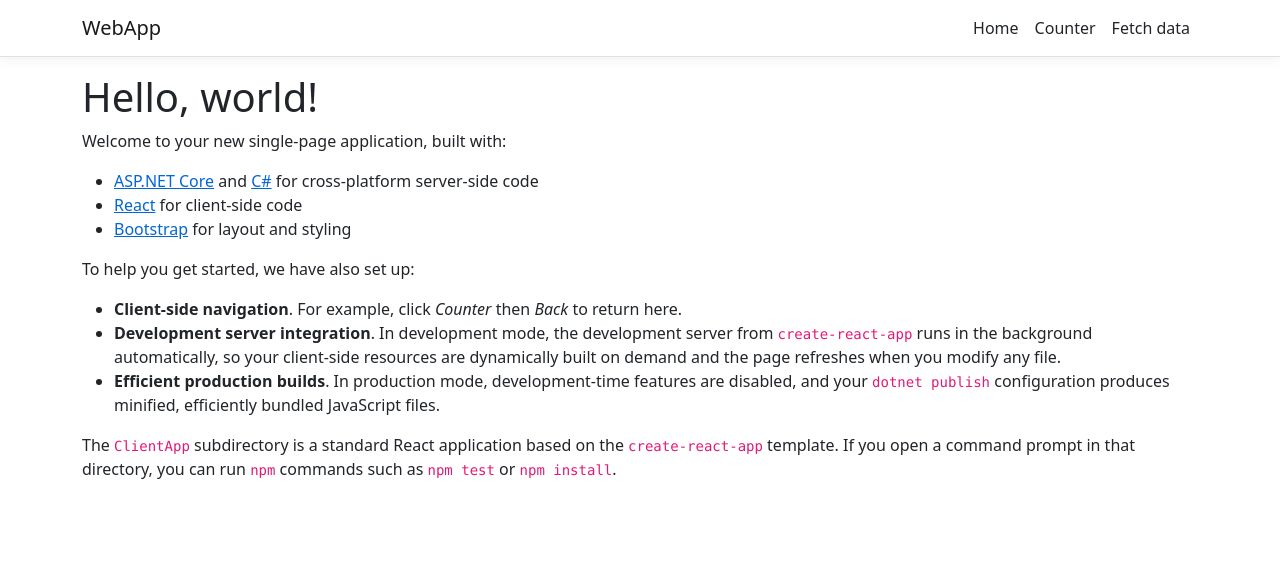
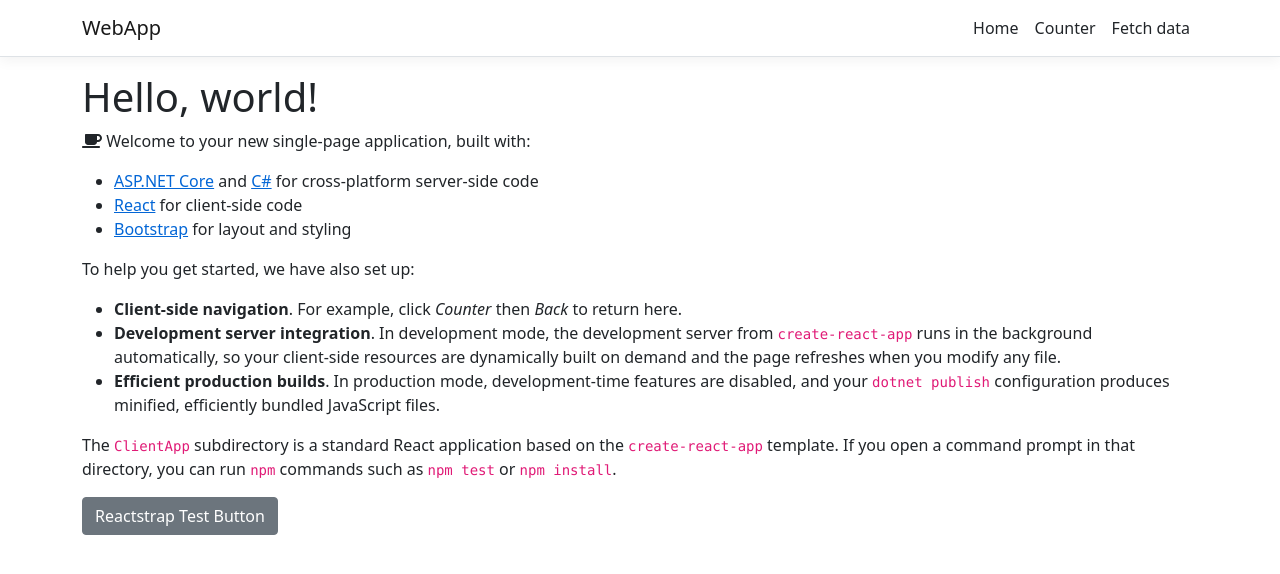
Before and after one commit to evillegas92/AzureActiveDirectory-WebApp, a React (Create React App) app in the folder ActiveDirectorySecureApp/WebApp/ClientApp/: page / in a window 1280 px wide. Shown: the top 574 px of the page. Built offline with nearby package versions, Linux system fonts and the light colour scheme.

Commit message:
Installed Fontawesome. Made sure Reactstrap is setup.

```diff
--- a/ActiveDirectorySecureApp/WebApp/ClientApp/package.json
+++ b/ActiveDirectorySecureApp/WebApp/ClientApp/package.json
@@ -3,6 +3,9 @@
   "version": "0.1.0",
   "private": true,
   "dependencies": {
+    "@fortawesome/fontawesome-svg-core": "^6.1.1",
+    "@fortawesome/free-solid-svg-icons": "^6.1.1",
+    "@fortawesome/react-fontawesome": "^0.1.18",
     "bootstrap": "^5.1.3",
     "http-proxy-middleware": "^0.19.1",
     "jquery": "^3.6.0",
--- a/ActiveDirectorySecureApp/WebApp/ClientApp/src/components/Home.js
+++ b/ActiveDirectorySecureApp/WebApp/ClientApp/src/components/Home.js
@@ -1,4 +1,7 @@
 import React, { Component } from 'react';
+import { FontAwesomeIcon } from '@fortawesome/react-fontawesome'
+import { faCoffee } from '@fortawesome/free-solid-svg-icons'
+import { Button } from 'reactstrap';
 
 export class Home extends Component {
   static displayName = Home.name;
@@ -7,7 +10,7 @@
     return (
       <div>
         <h1>Hello, world!</h1>
-        <p>Welcome to your new single-page application, built with:</p>
+        <p><FontAwesomeIcon icon={faCoffee} /> Welcome to your new single-page application, built with:</p>
         <ul>
           <li><a href='https://get.asp.net/'>ASP.NET Core</a> and <a href='https://msdn.microsoft.com/en-us/library/67ef8sbd.aspx'>C#</a> for cross-platform server-side code</li>
           <li><a href='https://facebook.github.io/react/'>React</a> for client-side code</li>
@@ -19,7 +22,14 @@
           <li><strong>Development server integration</strong>. In development mode, the development server from <code>create-react-app</code> runs in the background automatically, so your client-side resources are dynamically built on demand and the page refreshes when you modify any file.</li>
           <li><strong>Efficient production builds</strong>. In production mode, development-time features are disabled, and your <code>dotnet publish</code> configuration produces minified, efficiently bundled JavaScript files.</li>
         </ul>
-        <p>The <code>ClientApp</code> subdirectory is a standard React application based on the <code>create-react-app</code> template. If you open a command prompt in that directory, you can run <code>npm</code> commands such as <code>npm test</code> or <code>npm install</code>.</p>
+            <p>The <code>ClientApp</code> subdirectory is a standard React application based on the <code>create-react-app</code> template. If you open a command prompt in that directory, you can run <code>npm</code> commands such as <code>npm test</code> or <code>npm install</code>.</p>
+            <Button
+                bsStyle="success"
+                bsSize="large"
+                href="http://react-bootstrap.github.io/components.html"
+                target="_blank">
+                Reactstrap Test Button
+            </Button>
       </div>
     );
   }
```
Also changed, not shown: 1 other file (tests, documents, lock files or other folders).
